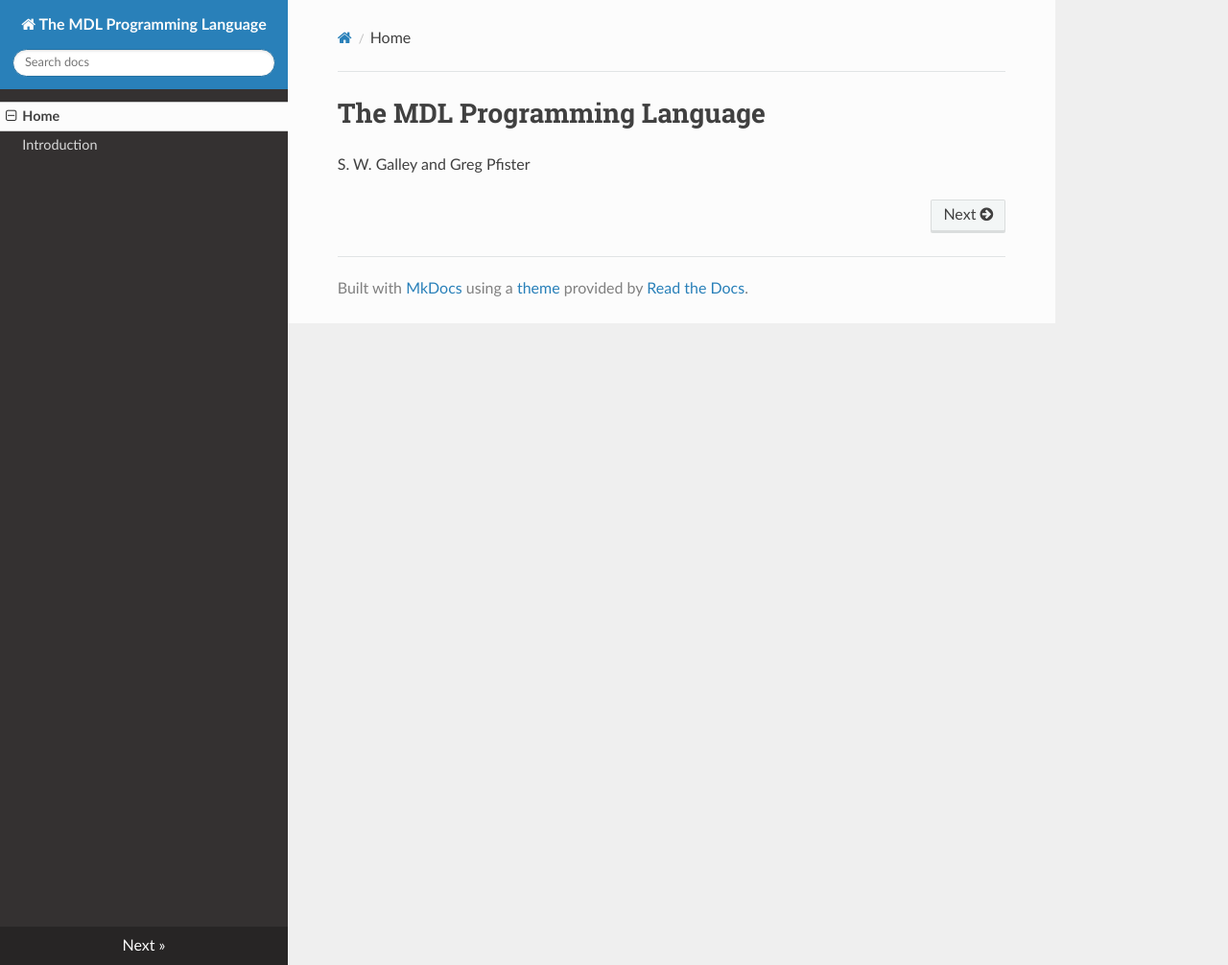
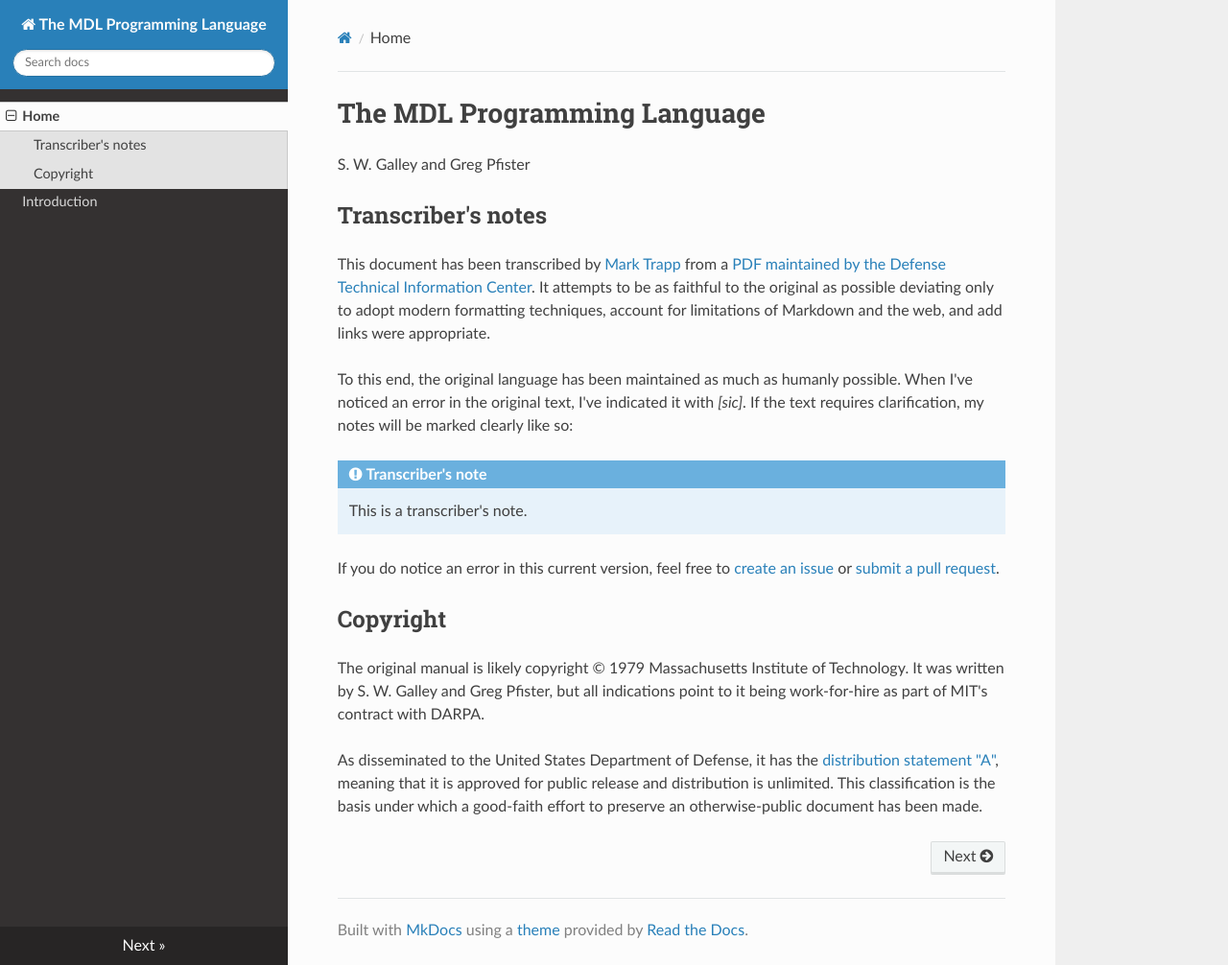
Before and after one commit to taradinoc/mdl-docs, an MkDocs documentation site: the page built from docs/index.markdown, in a window 1280 px wide and 1006 px high. Shown: the whole window at 96% size. Built offline with MkDocs 1.6.1, drawn with Linux system fonts in a browser that asks for light colours; nearby versions of some CDN libraries; old or Windows-style settings are respelled for this version of MkDocs.

Commit message:
Add transcriber's notes and copyright notice

```diff
--- a/docs/index.markdown
+++ b/docs/index.markdown
@@ -1,3 +1,20 @@
 # The MDL Programming Language
 
 S. W. Galley and Greg Pfister
+
+## Transcriber's notes
+
+This document has been transcribed by [Mark Trapp](https://marktrapp.com) from a [PDF maintained by the Defense Technical Information Center](http://www.dtic.mil/docs/citations/ADA070930). It attempts to be as faithful to the original as possible deviating only to adopt modern formatting techniques, account for limitations of Markdown and the web, and add links were appropriate.
+
+To this end, the original language has been maintained as much as humanly possible. When I've noticed an error in the original text, I've indicated it with *[sic]*. If the text requires clarification, my notes will be marked clearly like so:
+
+!!! note "Transcriber's note"
+    This is a transcriber's note.
+
+If you do notice an error in this current version, feel free to [create an issue](https://github.com/itafroma/mdl-docs/issues) or [submit a pull request](https://github.com/itafroma/mdl-docs/pulls).
+
+## Copyright
+
+The original manual is likely copyright © 1979 Massachusetts Institute of Technology. It was written by S. W. Galley and Greg Pfister, but all indications point to it being work-for-hire as part of MIT's contract with DARPA.
+
+As disseminated to the United States Department of Defense, it has the [distribution statement "A"](http://www.dtic.mil/dtic/submit/distribution_statements.html), meaning that it is approved for public release and distribution is unlimited. This classification is the basis under which a good-faith effort to preserve an otherwise-public document has been made.
--- a/mkdocs.yml
+++ b/mkdocs.yml
@@ -1,5 +1,8 @@
 site_name: The MDL Programming Language
 theme: readthedocs
+
+markdown_extensions:
+  - admonition
 
 pages:
   - Home: "index.markdown"
```
